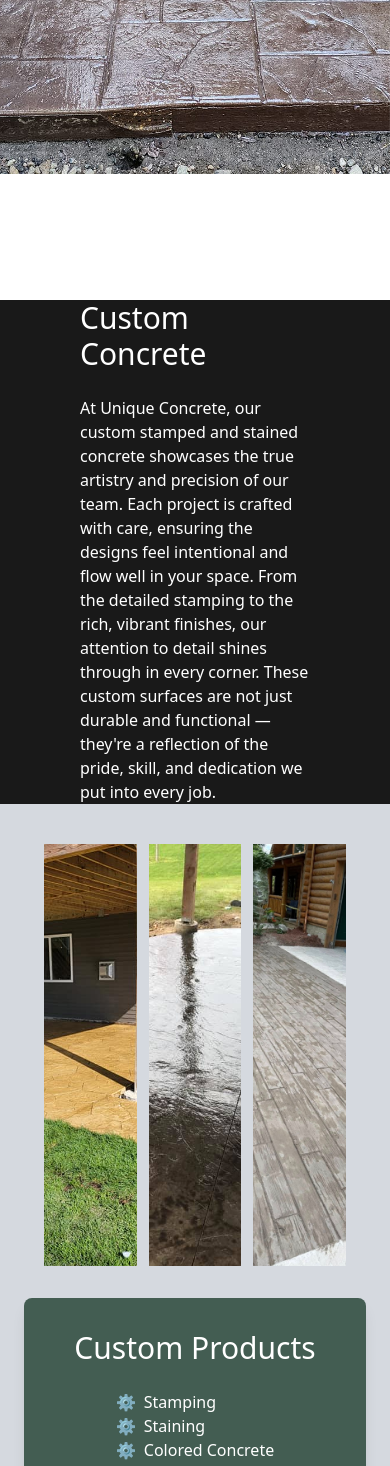
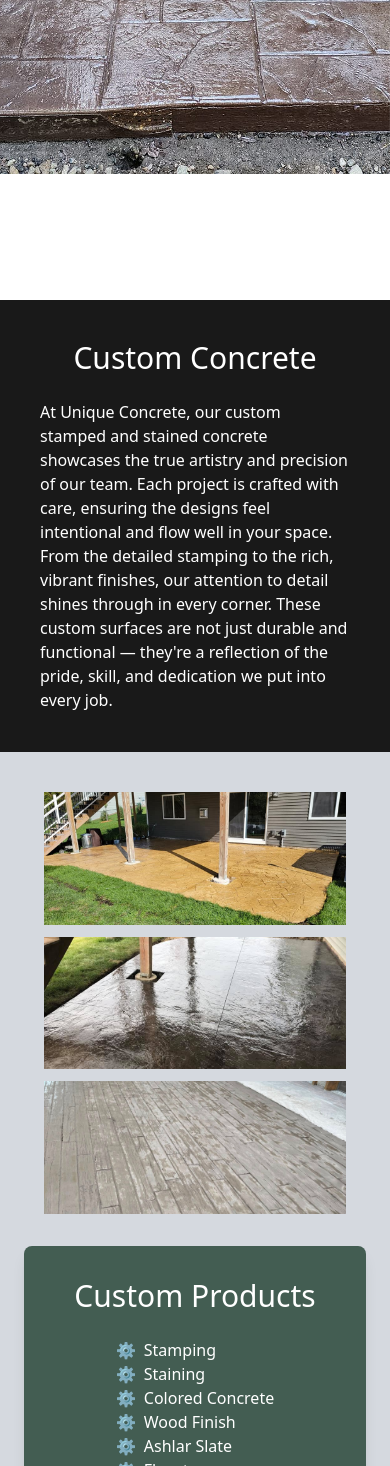
Before and after one commit to alexanderdreyer-ndsu/UniqueConcreteMN, a React (Vite) app: page /Stamping in a window 390 px wide. Shown: the part 670-2136 px from the top of the page. Built offline with nearby package versions, Linux system fonts and the light colour scheme.

Commit message:
added more mobile styles

```diff
--- a/src/components/VerticalImageGallery.jsx
+++ b/src/components/VerticalImageGallery.jsx
@@ -1,9 +1,9 @@
 
 function VerticalImageGallery({ images }) {
     return (
-        <div className="h-full w-full flex px-5 items-center gap-3">
+        <div className="h-full w-full flex flex-col md:flex-row px-5 items-center gap-3">
             {images.map((image, key) =>
-                <div key={key} className="overflow-hidden h-full w-50 transition-all duration-500 hover:w-96">
+                <div key={key} className="overflow-hidden h-full w-full md:w-50 transition-all duration-500 hover:w-96">
                     <img src={image} className="h-full w-full object-cover transition-transform duration-500 hover:scale-105" />
                 </div>
             )}
--- a/src/pages/Commercial.jsx
+++ b/src/pages/Commercial.jsx
@@ -43,7 +43,7 @@
                 <h2 className="text-3xl font-normal [text-shadow:2px_2px_4px_rgba(0,0,0,0.4)]">Learn More About Our Commercial Services</h2>
             </div>
 
-            <div className="flex flex-col justify-center bg-black/90 px-20 md:h-130 text-white">
+            <div className="flex flex-col justify-center bg-black/90 p-10 md:h-130 text-white">
                 <SubjectDescription subject="Commercial Concrete" paragraph={true} description="
                     At Unique Concrete, we deliver professional-grade commercial concrete solutions
                     designed to meet the demands of any business or construction project. From
--- a/src/pages/Residential.jsx
+++ b/src/pages/Residential.jsx
@@ -41,7 +41,7 @@
                 <h2 className="text-3xl font-normal [text-shadow:2px_2px_4px_rgba(0,0,0,0.4)]">Experience Our Expert Craftsmanship</h2>
             </div>
 
-            <div className="flex flex-col justify-center bg-black/90 px-20 md:h-130 text-white">
+            <div className="flex flex-col justify-center bg-black/90 p-10 md:h-130 text-white">
                 <SubjectDescription subject="Residential Concrete" paragraph={true} description="
                     At Unique Concrete, we specialize in delivering high-quality residential concrete
                     solutions that combine durability, beauty, and craftsmanship. We don't just pour
--- a/src/pages/Stamping.jsx
+++ b/src/pages/Stamping.jsx
@@ -42,7 +42,7 @@
                 <h2 className="text-3xl font-normal [text-shadow:2px_2px_4px_rgba(0,0,0,0.4)]">See Our Attention To Detail</h2>
             </div>
 
-            <div className="flex flex-col justify-center bg-black/90 px-20 md:h-130 text-white">
+            <div className="flex flex-col justify-center bg-black/90 p-10 md:h-130 text-white">
                 <SubjectDescription subject="Custom Concrete" paragraph={true} description="
                     At Unique Concrete, our custom stamped and stained concrete showcases the true
                     artistry and precision of our team. Each project is crafted with care, ensuring
```
